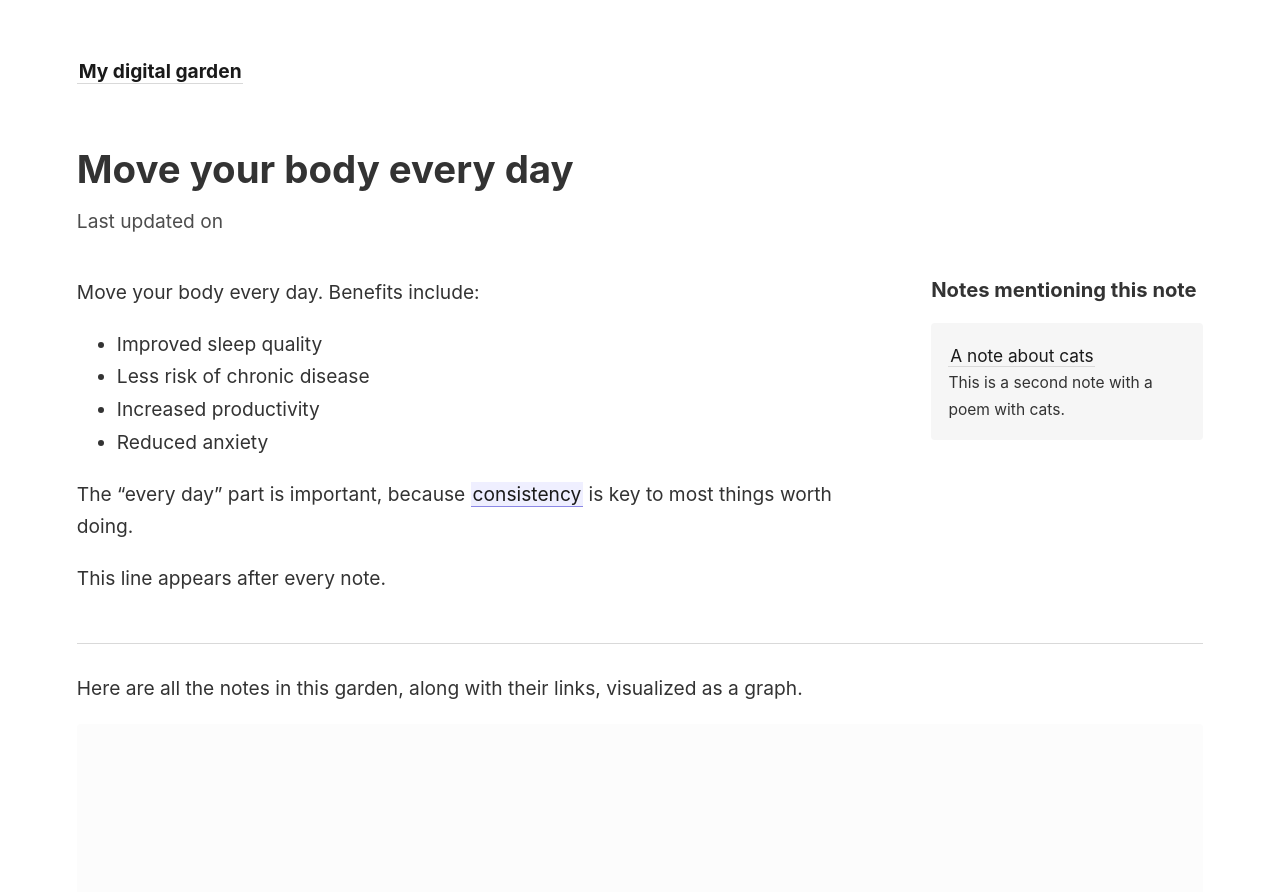
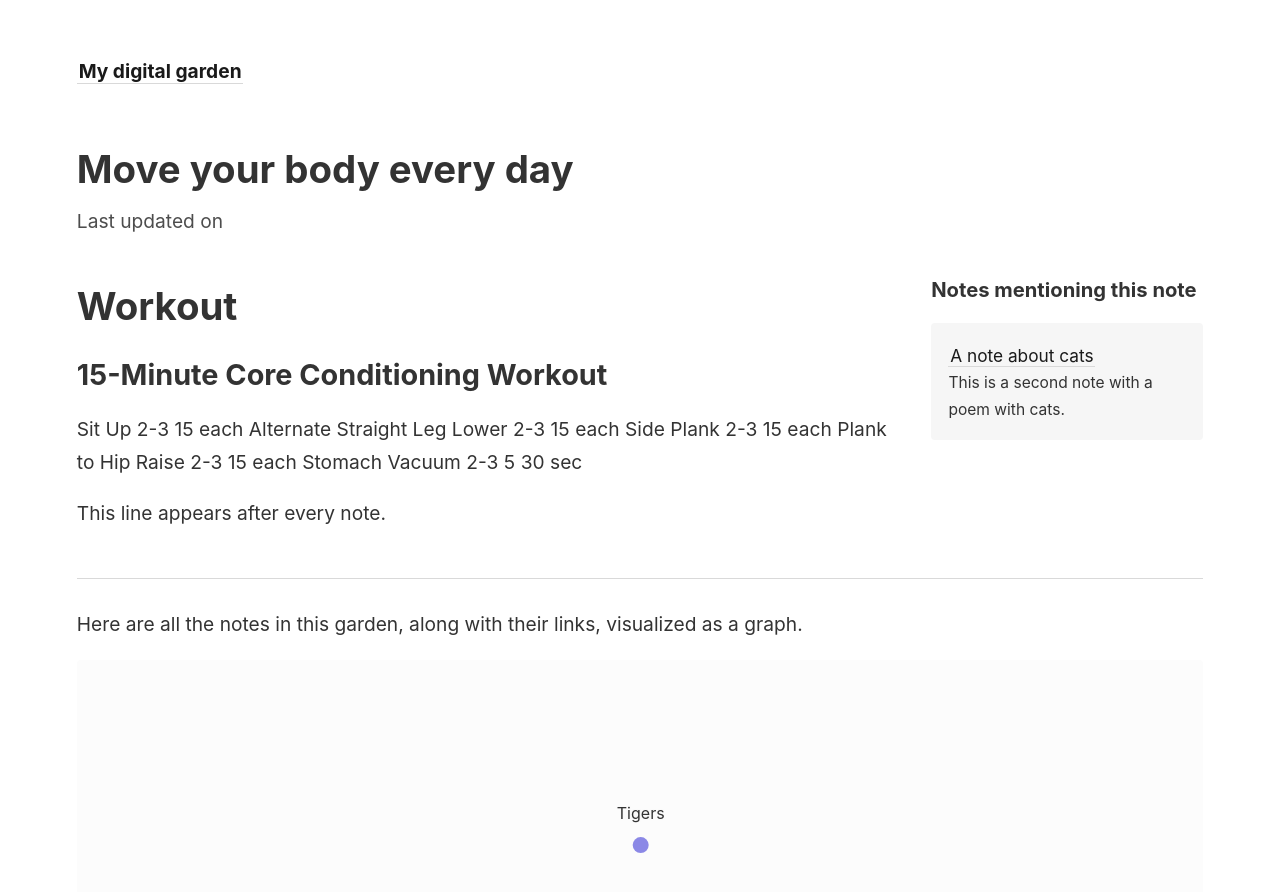
Before and after one commit to rivkxx/digital-garden, a Jekyll site: the page built from _notes/move your body every day.md, in a window 1280 px wide and 900 px high. Shown: the top 892 px of the window. Built offline with Jekyll 4.4.1, drawn with Linux system fonts in a browser that asks for light colours.

Commit message:
Update move your body every day.md

```diff
--- a/_notes/move your body every day.md
+++ b/_notes/move your body every day.md
@@ -1,11 +1,9 @@
----
----
+<h1> Workout </h1>
 
-Move your body every day. Benefits include:
+<h2> 15-Minute Core Conditioning Workout </h2>
 
-- Improved sleep quality
-- Less risk of chronic disease
-- Increased productivity
-- Reduced anxiety
-
-The "every day" part is important, because [[consistency]] is key to most things worth doing.
+Sit Up	2-3	15 each
+Alternate Straight Leg Lower	2-3	15 each
+Side Plank	2-3	15 each
+Plank to Hip Raise	2-3	15 each
+Stomach Vacuum	2-3	5	30 sec
```
